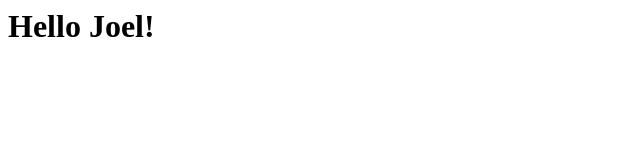
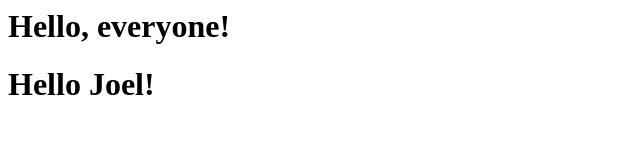
Before and after one commit to dearshrewdwit/introductions-1, a plain HTML site: page index.html in a window 1280 px wide. Shown: the whole page, without its empty margins (0-640 px from the left). Drawn offline with Linux system fonts and the light colour scheme.

Commit message:
A title
some other info
more info

```diff
--- a/index.html
+++ b/index.html
@@ -1 +1,2 @@
+<h1>Hello, everyone!</h1>
 <h1>Hello Joel!</h1>
```
